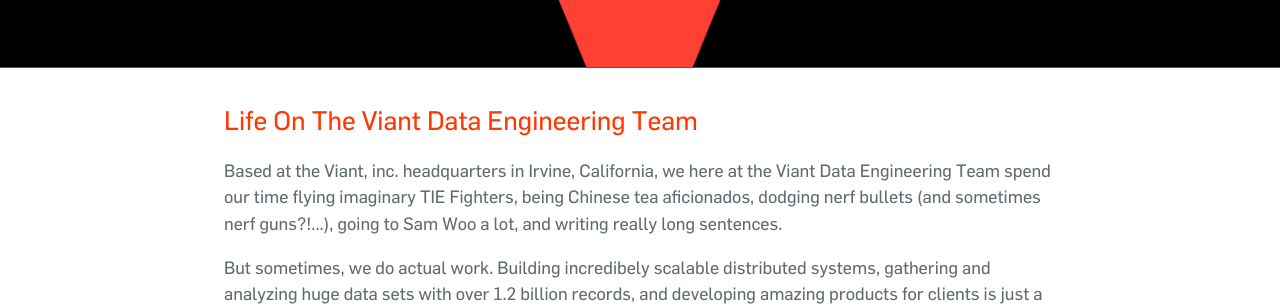
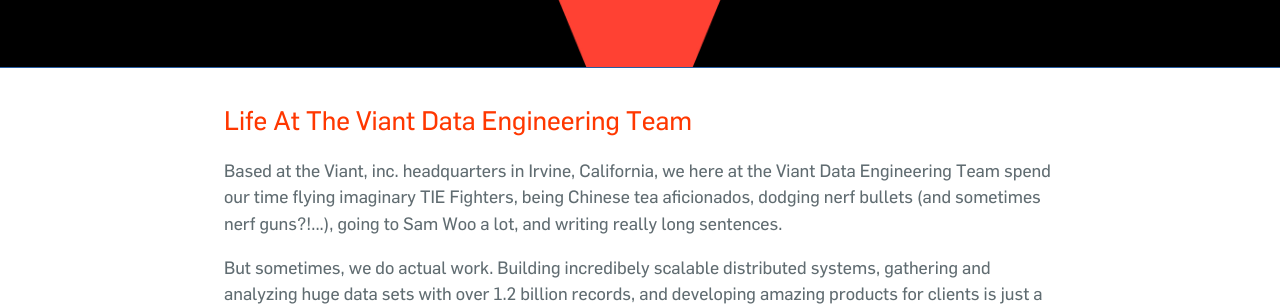
Before and after one commit to LaudateCorpus1/viant.github.io, a Jekyll site: the page built from life-at-viant.html, in a window 1280 px wide. Shown: the part 316-622 px from the top of the page. Built offline with Jekyll 4.4.1, drawn with Linux system fonts in a browser that asks for light colours; Markdown is read by kramdown in place of the engine named in the settings.

Commit message:
on to at

```diff
--- a/life-at-viant.html
+++ b/life-at-viant.html
@@ -4,7 +4,7 @@
 ---
 
 <div id="home">
-  <h2>Life On The Viant Data Engineering Team</h2>
+  <h2>Life At The Viant Data Engineering Team</h2>
     <p>Based at the Viant, inc. headquarters in Irvine, California, we here at the Viant Data Engineering Team spend our time flying imaginary TIE Fighters, being Chinese tea aficionados, dodging nerf bullets (and sometimes nerf guns?!...), going to Sam Woo a lot, and writing really long sentences.</p>
     <p>But sometimes, we do actual work. Building incredibely scalable distributed systems, gathering and analyzing huge data sets with over 1.2 billion records, and developing amazing products for clients is just a sample of what we do. We work in an Agile environment that moves fast, but expect nothing less than top notch quality on all of our code, designs, and products. As a data marketing company, we also deal with loads of private and personal data and value honesty and integrity just as much as a brilliant engineering mind.</p>
     <p>If you're interested in joining our team, check out our <a href="http://viantinc.com/careers/">Careers Page</a>.</p>
```
